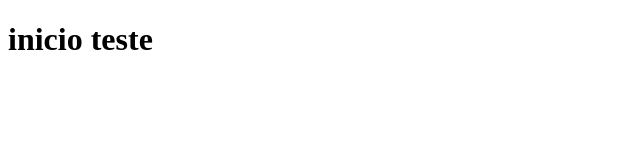
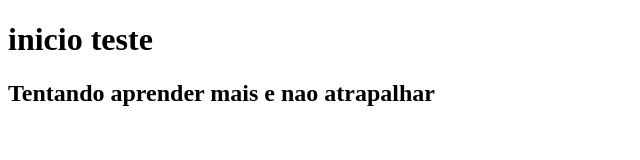
Before and after one commit to 2023-senai-sp-ford-enter/T3-angleBrackets-sapataria, a plain HTML site: page index.html in a window 1280 px wide. Shown: the whole page, without its empty margins (0-640 px from the left). Drawn offline with Linux system fonts and the light colour scheme.

Commit message:
teste de merge no projeto

```diff
--- a/index.html
+++ b/index.html
@@ -9,5 +9,8 @@
 </head>
 <body>
 <h1>inicio teste</h1>
+<H2>Tentando aprender mais e nao atrapalhar
+
+</H2>
 </body>
 </html>
```
